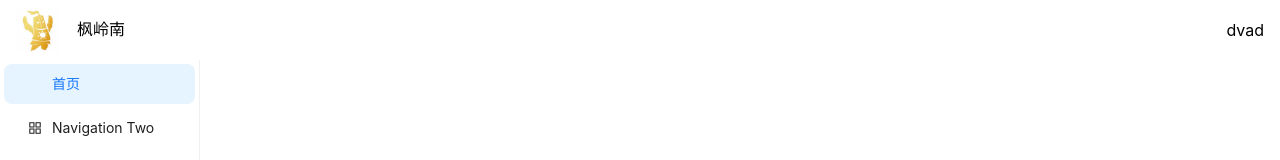
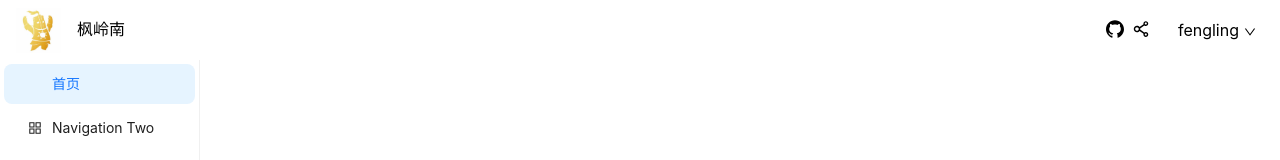
Before and after one commit to Stew0316/react-vite-mobx, a React (Vite) app: page /fengling/home in a window 1280 px wide. Shown: the top 160 px of the page. Built offline with nearby package versions, Linux system fonts and the light colour scheme.

Commit message:
feat:修改md，修改header

```diff
--- a/src/layout/Header.jsx
+++ b/src/layout/Header.jsx
@@ -1,7 +1,34 @@
 import Style from '@/style/Header.module.scss'
+import { Dropdown } from 'antd'
+import { DownOutlined, SmileOutlined, GithubOutlined, ShareAltOutlined } from '@ant-design/icons';
+import { useNavigate } from 'react-router';
+import { observer } from 'mobx-react'
+import userStore from '@/store/user'
 const name = import.meta.env.VITE_NAME
-function Header(props) {
+function HeaderBar(props) {
+  const nav = useNavigate()
 
+  function dropClick({key}) {
+    const eventMap = {
+      1: () => {
+        nav('/people')
+      },
+      2: () => {
+        nav('/login', {replace: true})
+      }
+    }
+    eventMap[key]()
+  }
+  const items = [
+    {
+      key: '1',
+      label: '个人中心'
+    },
+    {
+      key: '2',
+      label: '退出登录'
+    },
+  ]
   return (
     <div className={`${Style.header} ${props.className}`}>
       <div className='left'>
@@ -9,10 +36,27 @@ function Header(props) {
         <span>{name}</span>
       </div>
       <div className='right'>
-        dvad
+
+        <a className='link' href="https://github.com/fenglingnan/react-vite-mobx">
+          <GithubOutlined className='svgs' />
+        </a>
+        <ShareAltOutlined className='svgs' />
+        <Dropdown
+          menu={{
+            items,
+            onClick: dropClick
+          }}
+          placement="bottom"
+          arrow
+        >
+          <span className='drop' onClick={(e) => e.preventDefault()}>
+            {userStore.userName}
+            <DownOutlined className='svgs'></DownOutlined>
+          </span>
+        </Dropdown>
       </div>
     </div>
   )
 }
 
-export default Header
+export default observer(HeaderBar)
--- a/src/router/index.jsx
+++ b/src/router/index.jsx
@@ -9,8 +9,8 @@ import App from "@/views/App";
 import Login from "@/views/auth/Login";
 import Home from "@/views/home/Home";
 import Index from '@/views/index/Index'
-import Others from '@/views/others/Others'
 import Clock from '@/views/others/Clock'
+import People from '@/views/user/People'
 // const route = [
 //   {
 //     path: "/",
@@ -28,6 +28,7 @@ const route = createRoutesFromElements(
     <Route path="others" lazy={() => import("../views/others/Others")}>
       <Route index element={<Clock />}></Route>
     </Route>
+    <Route path="people" element={<People />}></Route>
   </Route>
 )
 const router = createBrowserRouter(route, {
--- a/src/store/index.jsx
+++ b/src/store/user.jsx
@@ -3,14 +3,22 @@ import { makeObservable,observable, action } from 'mobx'
 class Store {
   constructor() {
     makeObservable(this,{
-      count:observable,//用 observable 将 count 描述为一个可被观察的响应式数据,
-      updateCount:action// 用 action 将 updateCount 描述为一个可以修改 observable 中数据的方法
+      //用 observable 将 count 描述为一个可被观察的响应式数据,
+      count:observable,
+      // 用 action 将 updateCount 描述为一个可以修改 observable 中数据的方法
+      updateCount:action,
+      userName: observable,
+      updateUserName: action
     })
   }
+  userName = "fengling"
   count = 0
   updateCount = (count) => {
     this.count += count
   }
+  updateUserName = data => {
+    this.userName = data
+  }
 }
 // 注意：每一个 store 只能初始化一次，所以导出的应该不是 Store 这个类，而是 Store 这个实例，所以需要 new 实例化一下
 export default new Store()
--- a/src/style/Header.module.scss
+++ b/src/style/Header.module.scss
@@ -11,5 +11,24 @@
         margin-right: 16px;
       }
     }
+    .right {
+      .drop {
+        cursor: pointer;
+        // color: dodgerblue;
+        margin-left: 20px;
+        .svgs {
+          font-size: 12px;
+          margin-left: 5px;
+        }
+      }
+      .svgs {
+        margin-right: 8px;
+        font-size: 18px;
+        cursor: pointer;
+      }
+      .link {
+        color: #000;
+      }
+    }
   }
 }
--- a/src/views/home/Home.jsx
+++ b/src/views/home/Home.jsx
@@ -1,12 +1,12 @@
 import { useState } from 'react'
-import Header from '@/layout/header'
+import HeaderBar from '@/layout/Header'
 import Side from '@/layout/Side'
 import Style from '@/style/Home.module.scss'
 import { Outlet } from 'react-router'
 function Home() {
   return (
     <div className={`${Style.Home}`}>
-      <Header className='header'></Header>
+      <HeaderBar className='header'></HeaderBar>
       <div className='wrap'>
         <Side className='side'></Side>
         <div className='route'>
--- a/src/views/user/People.jsx
+++ b/src/views/user/People.jsx
@@ -0,0 +1,9 @@
+function People() {
+  return (
+    <>
+      这里是people
+    </>
+  )
+}
+
+export default People
```
Also changed, not shown: 1 other file (tests, documents, lock files or other folders).
